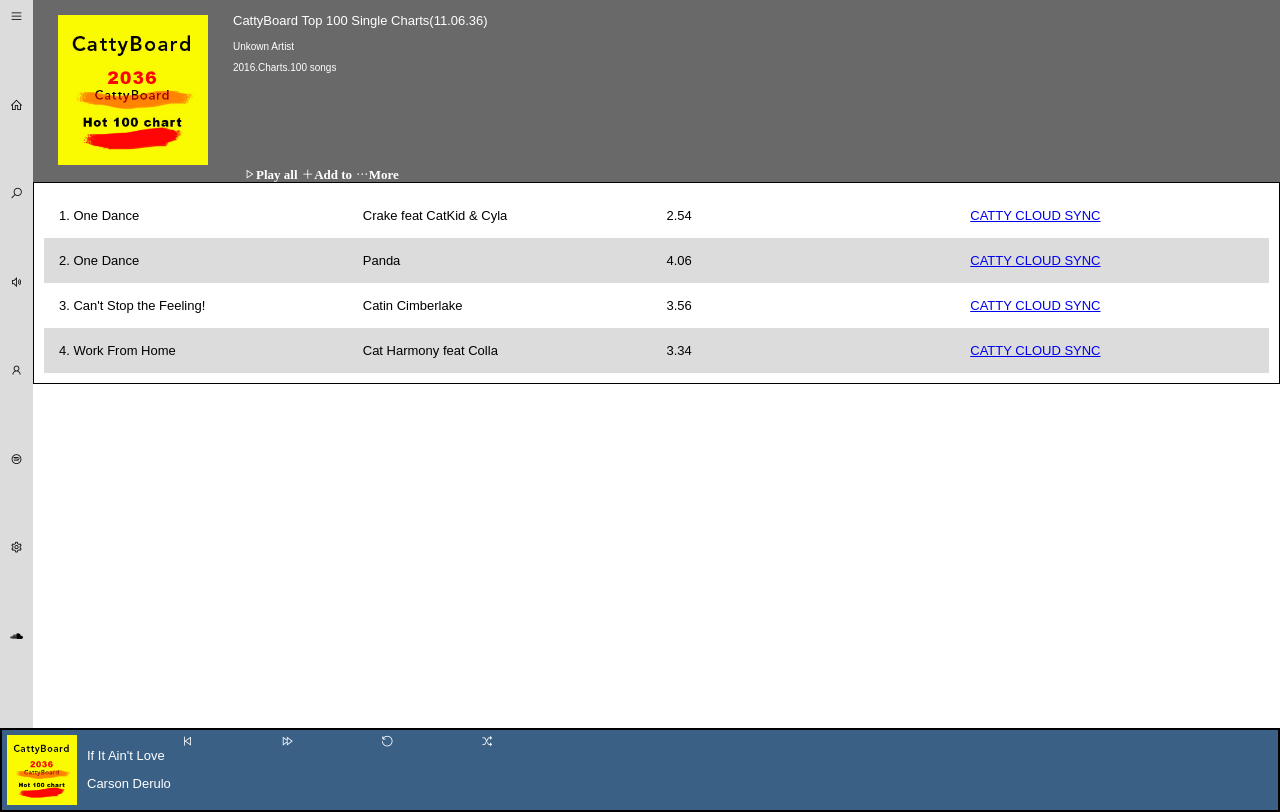
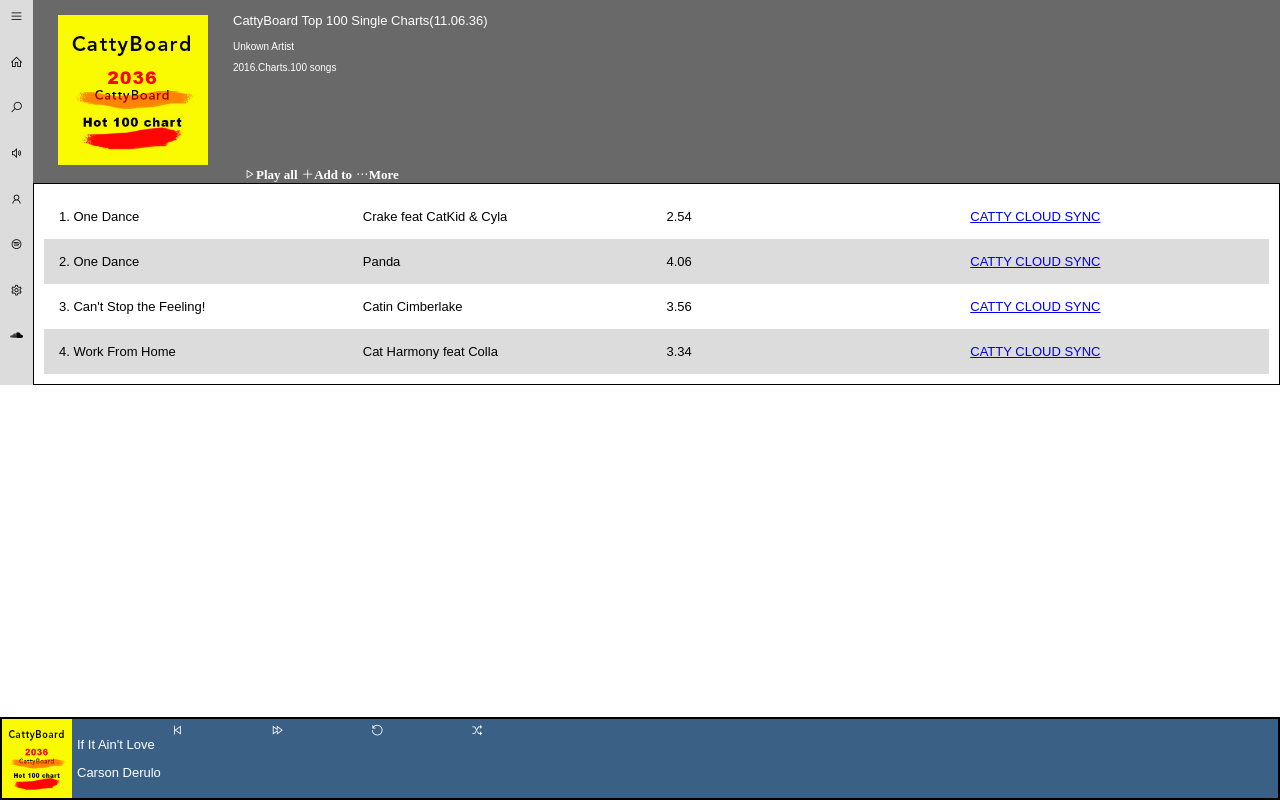
Before and after one commit to pesto-students/p8-sai-chaitanya-praveenbabu36, a plain HTML site: page Week-1/exercise-2/index.html in a window 1280 px wide. Drawn offline with nearby package versions, Linux system fonts and the light colour scheme.

Commit message:
Add head tags, rename image and fix css

```diff
--- a/Week-1/exercise-2/index.html
+++ b/Week-1/exercise-2/index.html
@@ -1,5 +1,10 @@
-<html>
+<!DOCTYPE html>
+<html lang="en">
   <head>
+    <meta charset="UTF-8" />
+    <meta http-equiv="X-UA-Compatible" content="IE=edge" />
+    <meta name="viewport" content="width=device-width, initial-scale=1.0" />
+    <title>CattyBoard Hot 100 Chart</title>
     <link rel="stylesheet" href="styles/styles.css" />
     <link
       rel="stylesheet"
@@ -25,7 +30,7 @@
         <!-- Right Song Header -->
         <div class="right-header">
           <div>
-            <img class="header-image" src="images/2Eq--cattyboard.jpg" />
+            <img class="header-image" src="images/cattyboard.jpg" />
           </div>
 
           <div class="right-header-text-menu">
@@ -75,9 +80,8 @@
   </body>
   <footer>
     <div class="footer-container">
-      <div>
-        <img class="footer-image" src="images/2Eq--cattyboard.jpg" />
-      </div>
+      <img class="footer-image" src="images/cattyboard.jpg" />
+
       <div class="footer-text">
         <p>If It Ain't Love</p>
         <p>Carson Derulo</p>
--- a/Week-1/exercise-2/styles/styles.css
+++ b/Week-1/exercise-2/styles/styles.css
@@ -94,6 +94,9 @@ body {
 }
 
 footer {
+  position: absolute;
+  bottom: 0;
+  width: 100%;
   background-color: rgb(58, 96, 134);
   color: white;
 }
```
Also changed, not shown: Week-1/exercise-2/images/cattyboard.jpg (renamed from Week-1/exercise-2/images/2Eq--cattyboard.jpg).
